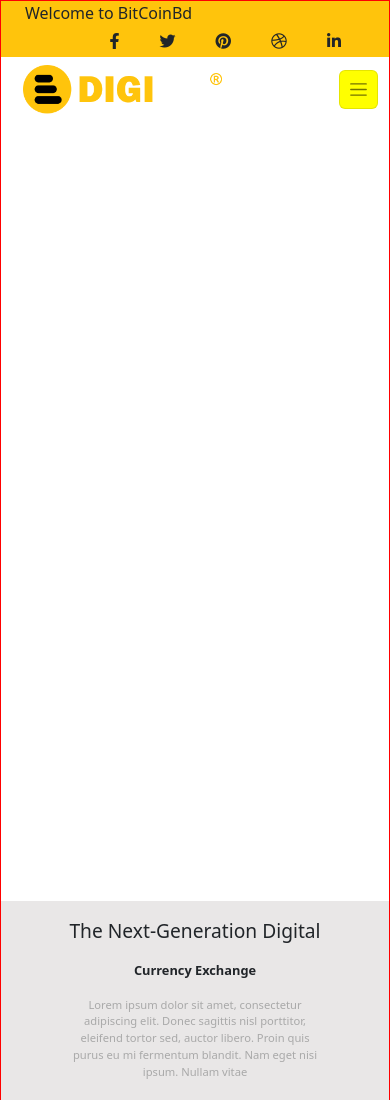
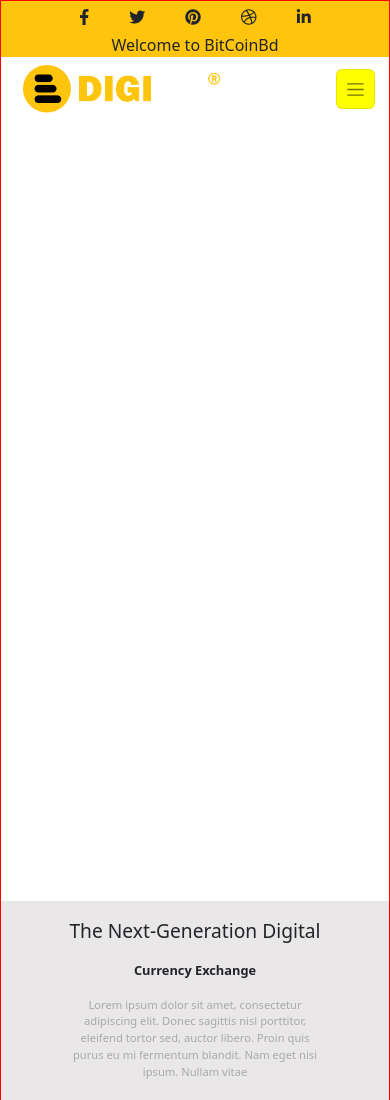
Before and after one commit to mahmudul607/BdBitCoin, a plain HTML site: page index.html in a window 390 px wide. Shown: the top 1100 px of the page. Drawn offline with nearby package versions, Linux system fonts and the light colour scheme.

Commit message:
responsive update

```diff
--- a/assets/css/responsive.css
+++ b/assets/css/responsive.css
@@ -18,6 +18,7 @@
     .navbar > .container, .navbar > .container-fluid, .navbar > .container-lg, .navbar > .container-md, .navbar > .container-sm, .navbar > .container-xl, .navbar > .container-xxl {
 
         justify-content: inherit !important;
+
     }
     .nav-wrapper .nav-logo {
         float: left;
@@ -35,11 +36,14 @@
     }
     .container-fluid .navbar-toggler{
         padding: 1%;
+
     }
     .navbar-toggler-icon {
         float: right;
         background-size: 70% !important;
+
     }
+
     .after-carousel-section .area-1 p{
         font-size: 1.2rem;
     }
@@ -81,6 +85,14 @@
 .card-section .card-group .card .card-body h4{
     font-size:0.8rem;
 }
+.main-wrapper .top-row {
+	align-items: center !important;
+	justify-content: center !important;
+}
+.main-wrapper .ttop{
+    flex-direction: column-reverse;
+}
+
 
 }
 
--- a/assets/css/style.css
+++ b/assets/css/style.css
@@ -60,6 +60,7 @@ header .social-icon ul li {
 	align-items: center;
 	z-index: 100;
 	position: absolute;
+   width: 99%;
 }
 .nav-section .navbar .offcanvas{
    width: 70%;
--- a/index.html
+++ b/index.html
@@ -44,9 +44,9 @@
    <div class="main-wrapper"> <!-- Main-Wrapper-->
 
       <header> <!-- Start header section-->
-         <div class="container row">
+         <div class="container row ttop">
             <div class="top-row col-md-6 col-sm-6 d-flex align-items-center "><span>Welcome to BitCoinBd</span></div>
-            <div class="col-md-6 col-sm-6 d-flex align-items-center justify-content-end">
+            <div class="top-row col-md-6 col-sm-6 d-flex align-items-center justify-content-end">
                <div class="social-icon d-flex align-items-center justify-content-center ">
                   <ul>
                      <li><i class="fa-brands fa-facebook-f" title="Facebook"></i></li>
```
